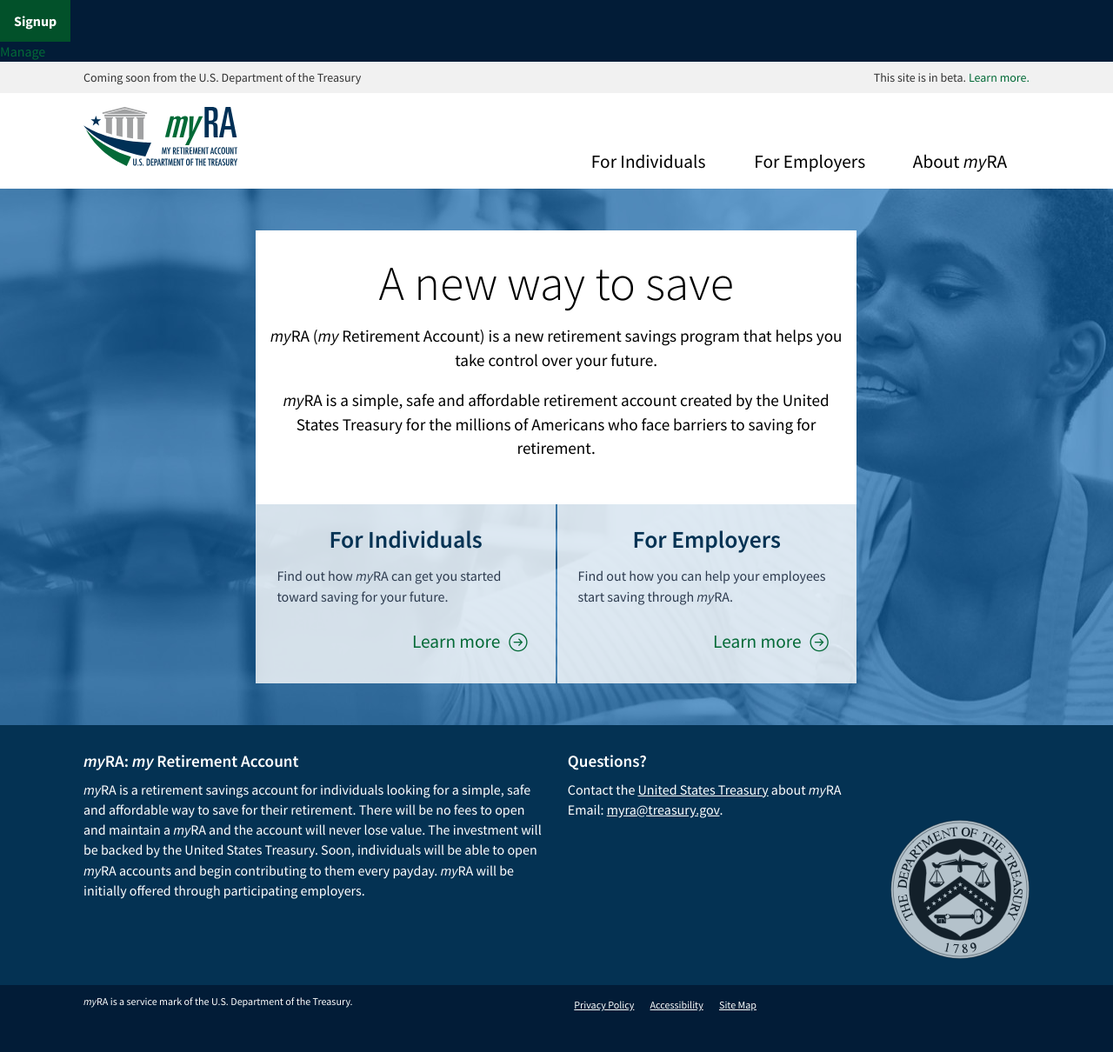
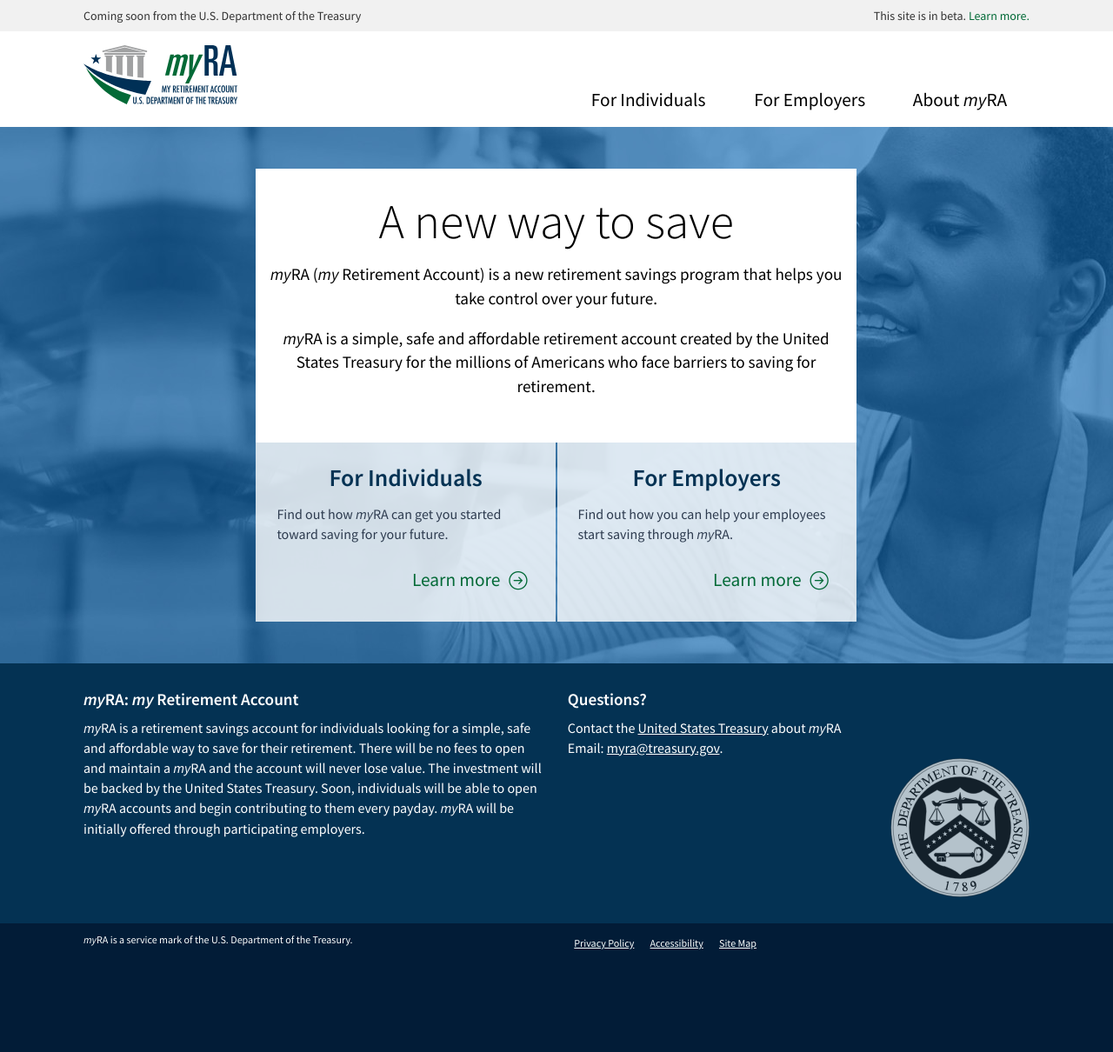
Before and after one commit to 18F/myra, a Jekyll site: the page built from index.html, in a window 1280 px wide. Shown: the whole page at 87% size. Built offline with Jekyll 4.4.1, drawn with Linux system fonts in a browser that asks for light colours; after the commit the page ends 1139 px from its top, so only the background shows below that.

Commit message:
remove uat links

```diff
--- a/_includes/header.html
+++ b/_includes/header.html
@@ -8,14 +8,6 @@
     </div>
   </div>
   <![endif]-->
-
-  <form action="https://signup.ibanking-services.com/olnas/OLNASServlet/StappsApp" method="POST">
-    <input type="hidden" name="id" value="221">
-    <input type="hidden" name="prodid" value="84586">
-    <input type="submit" name="Signup" value="Signup" >
-  </form>
-
-  <a href="https://manage.ibanking-services.com/cib/CEBMainServlet/Login?FIORG=221&FIFID=111925074">Manage</a>
 
   <header class="site-header" role="banner" itemscope itemtype="http://schema.org/WPHeader">
     <a class="skip-nav" tabindex="1" href="#main">Skip to main content</a>
```
